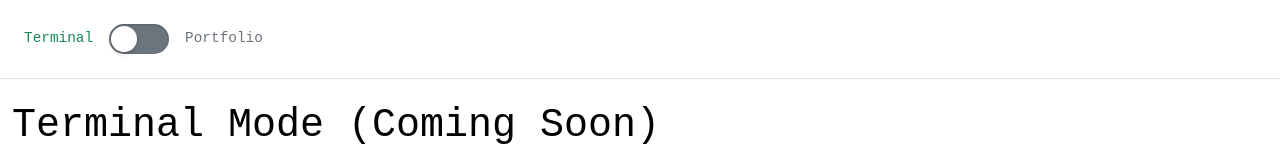
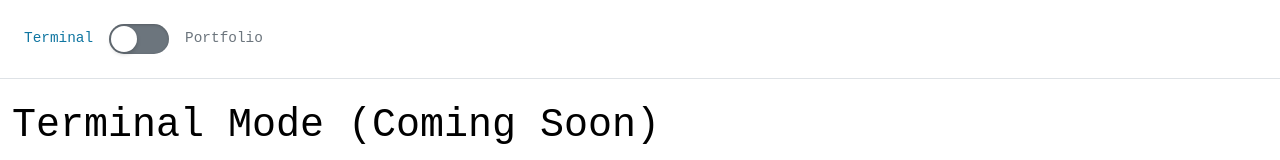
Before and after one commit to kparkok/karinapark.com, a React (Vite) app: page / in a window 1280 px wide. Shown: the top 160 px of the page. Built offline with nearby package versions, Linux system fonts and the light colour scheme.

Commit message:
Updated Toggle Color

```diff
--- a/src/App.tsx
+++ b/src/App.tsx
@@ -36,7 +36,7 @@ function App() {
             style={{
               fontSize: "0.9rem",
               fontWeight: "500",
-              color: mode === "terminal" ? "#198754" : "#6c757d",
+              color: mode === "terminal" ? "#1076a1" : "#6c757d",
             }}
           >
             Terminal
@@ -47,7 +47,7 @@ function App() {
             style={{
               width: "60px",
               height: "30px",
-              backgroundColor: mode === "portfolio" ? "#198754" : "#6c757d",
+              backgroundColor: mode === "portfolio" ? "#1076a1" : "#6c757d",
               borderRadius: "15px",
               position: "relative",
               cursor: "pointer",
@@ -74,7 +74,7 @@ function App() {
             style={{
               fontSize: "0.9rem",
               fontWeight: "500",
-              color: mode === "portfolio" ? "#198754" : "#6c757d",
+              color: mode === "portfolio" ? "#1076a1" : "#6c757d",
             }}
           >
             Portfolio
```
